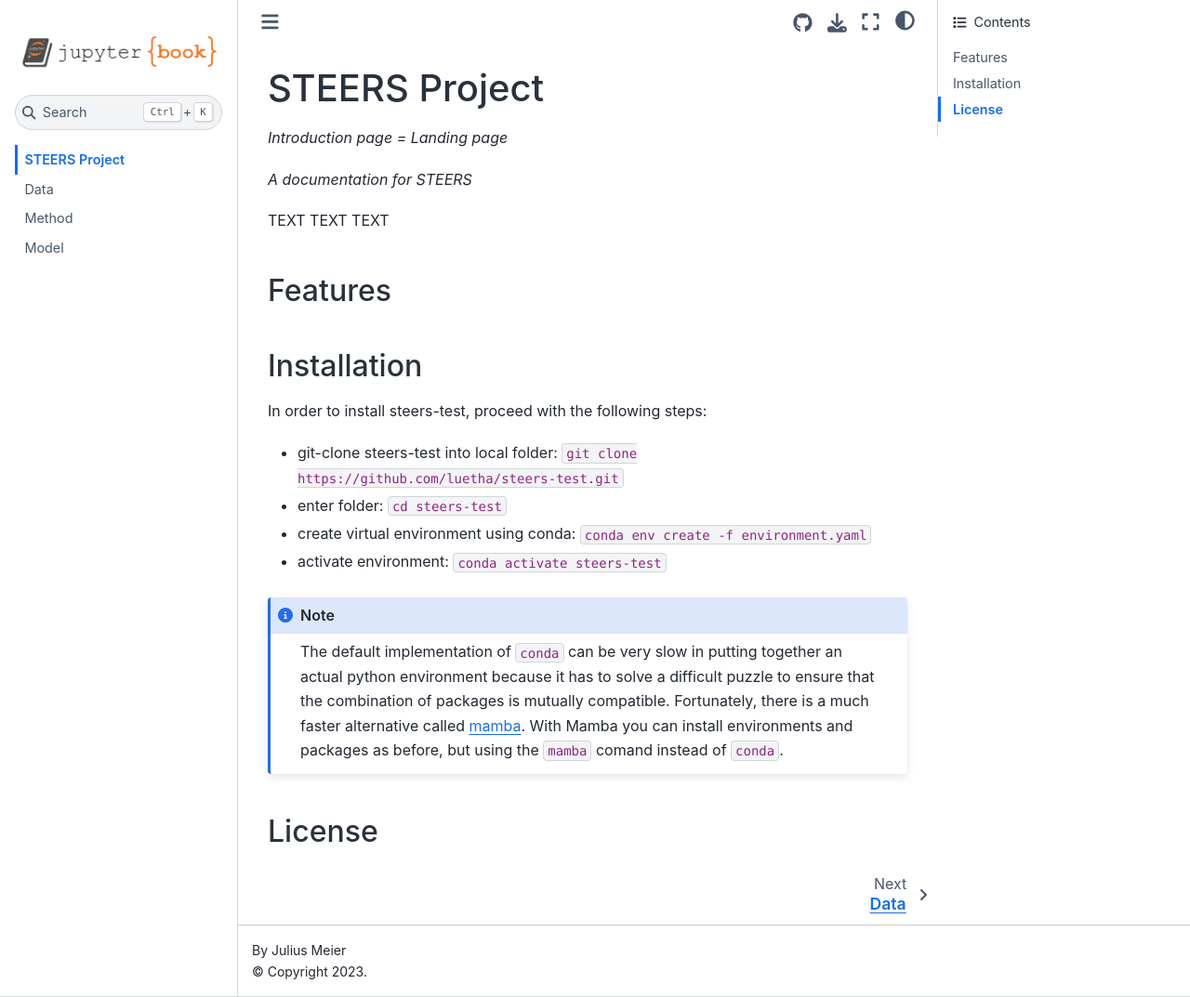
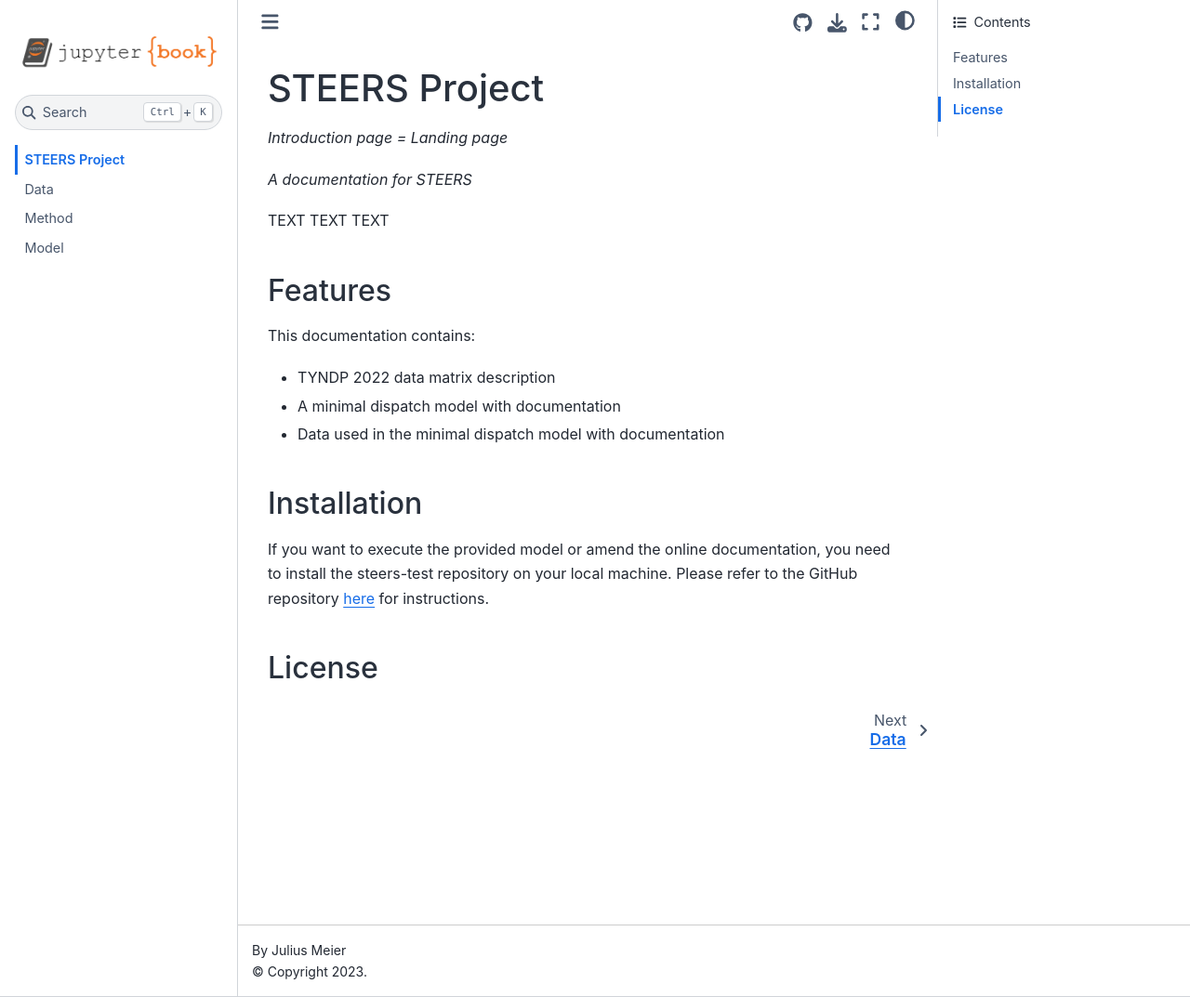
Before and after one commit to juliusmeier/steers-test, a Jupyter Book: the page built from docs/intro.md, in a window 1280 px wide and 1073 px high. Shown: the whole window at 93% size. Built offline with Jupyter Book 1.0.4 settings and Sphinx 7.4.7 and the Sphinx Book theme 1.1.4, drawn with Linux system fonts in a browser that asks for light colours.

Commit message:
Update intro page

````diff
--- a/docs/intro.md
+++ b/docs/intro.md
@@ -7,19 +7,14 @@
 TEXT TEXT TEXT
 
 ## Features
-
+This documentation contains:
+- TYNDP 2022 data matrix description
+- A minimal dispatch model with documentation
+- Data used in the minimal dispatch model with documentation
 
 ## Installation
 
-In order to install steers-test, proceed with the following steps:
-
-- git-clone steers-test into local folder: `git clone https://github.com/luetha/steers-test.git`
-- enter folder: `cd steers-test`
-- create virtual environment using conda: `conda env create -f environment.yaml`
-- activate environment: `conda activate steers-test`
-
-```{note}
-The default implementation of `conda` can be very slow in putting together an actual python environment because it has to solve a difficult puzzle to ensure that the combination of packages is mutually compatible. Fortunately, there is a much faster alternative called [mamba](https://mamba.readthedocs.io/en/latest/index.html). With Mamba you can install environments and packages as before, but using the `mamba` comand instead of `conda`.
-```
+If you want to execute the provided model or amend the online documentation, you need to install the steers-test repository on your local machine.
+Please refer to the GitHub repository [here](https://github.com/juliusmeier/steers-test) for instructions.
 
 ## License
````
